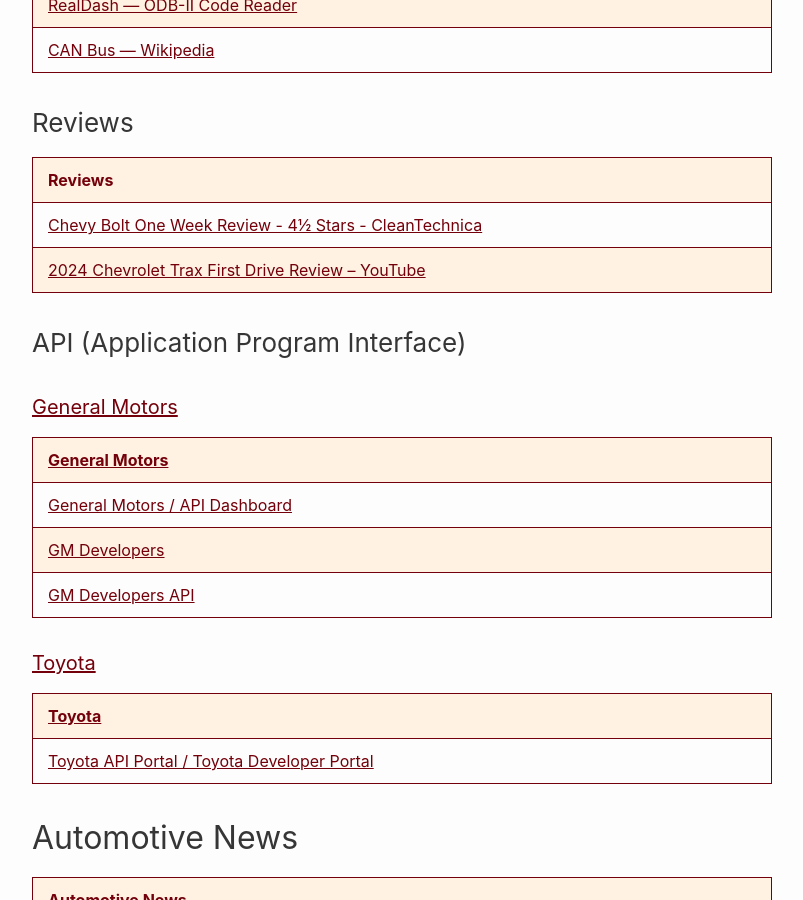
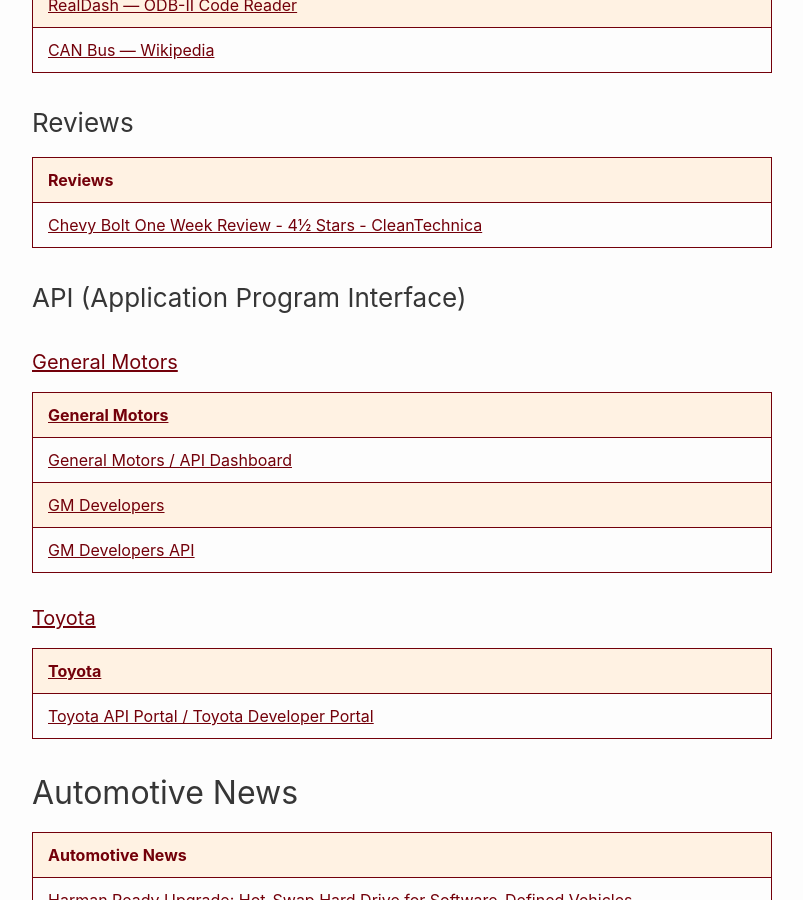
Before and after one commit to RalphHightower/RalphHightower, a Jekyll site: the page built from Automotive/AutomotiveResources.md, in a window 1280 px wide and 900 px high, scrolled down 4331 px. Shown: the whole window, without its empty margins (238-1041 px from the left). Built offline with Jekyll 4.4.1, drawn with Linux system fonts in a browser that asks for light colours; our own code applies the rules of GitHub Pages for plain Markdown files.

Commit message:
[docs](web): Remove AutomotiveResources(Chevy Trax)
- 2024 has turbocharged I-3 1.2L engine

```diff
--- a/Automotive/AutomotiveResources.md
+++ b/Automotive/AutomotiveResources.md
@@ -68,7 +68,6 @@
 | Reviews |
 |---|
 | [Chevy Bolt One Week Review - 4½ Stars - CleanTechnica](https://cleantechnica.com/2023/06/21/chevy-bolt-one-week-review-4%C2%BD-stars/ ) |
-| [2024 Chevrolet Trax First Drive Review – YouTube](https://youtube.com/watch?v=DDLwenI5PHA&feature=share) |
 
 ### API (Application Program Interface)
 
```
